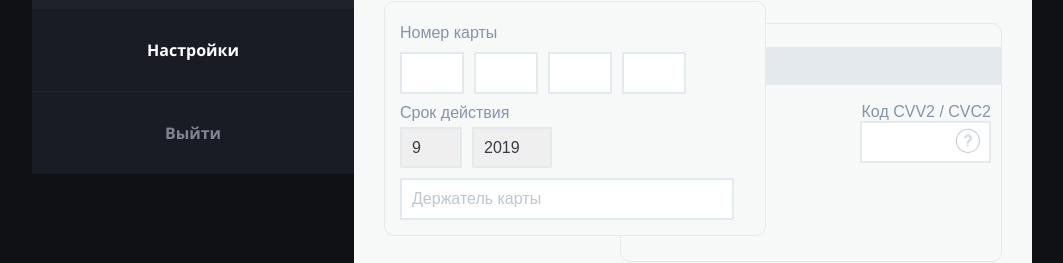
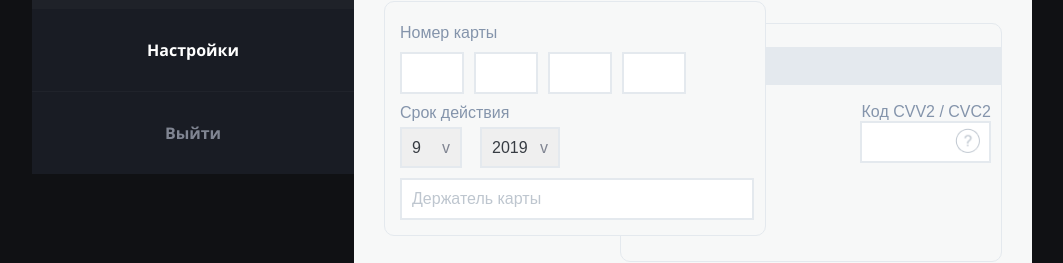
Before and after one commit to Spanri/card-payment-page, a Vue app: page /payment in a window 1280 px wide. Shown: the part 318-581 px from the top of the page, without its empty margins (108-1171 px from the left). Built offline with nearby package versions, Linux system fonts and the light colour scheme.

Commit message:
fix bugs in IE

```diff
--- a/src/App.vue
+++ b/src/App.vue
@@ -52,6 +52,7 @@ export default {
 
   #app {
     min-height: 100vh;
+    height: 100%;
     flex-direction: column;
     justify-content: flex-start;
     padding: 0;
--- a/src/assets/scss/_general.scss
+++ b/src/assets/scss/_general.scss
@@ -1,5 +1,15 @@
 [v-cloak] {
   display: none;
+}
+
+html, body, #app-wrapper {
+  min-height: 100vh;
+  //height: 100%;
+}
+
+html, body {
+  display: flex; /*  IE need this for its 'min-height' bug  */
+  flex-direction: column;
 }
 
 ::selection {
--- a/src/components/PaymentExtCard.vue
+++ b/src/components/PaymentExtCard.vue
@@ -109,36 +109,6 @@ input, select {
     margin-left: 10px;
   }
 
-  &__select {
-    position: relative;
-    display: inline;
-    margin: 10px 0;
-
-    &_month {
-      margin-right: 10px;
-    }
-
-    &:after {
-      content: "v";
-      width: 0;
-      height: 0;
-      position: absolute;
-      pointer-events: none;
-    }
-
-    &:after {
-      top: -10px;
-      right: 35px;
-      border-top: 8px solid black;
-      opacity: 0.5;
-    }
-
-  }
-
-  &__cardholder {
-    width: calc(100% - 20px);
-  }
-
   &__input-code div {
     position: absolute;
 
--- a/src/components/PaymentExtCardExpirationDate.vue
+++ b/src/components/PaymentExtCardExpirationDate.vue
@@ -3,6 +3,7 @@
     <span>Срок действия</span>
     <br>
     <!-- Месяц срока действия -->
+    <div class="expiration-date__select-wrapper">
       <select
         class="expiration-date__select expiration-date__select_month"
         v-model="month" placeholder="ffff"
@@ -11,7 +12,9 @@
           {{index + 1}}
         </option>
       </select>
+    </div>
     <!-- Год срока действия -->
+    <div class="expiration-date__select-wrapper">
       <select
         class="expiration-date__select expiration-date__select_year"
         v-model="year"
@@ -20,6 +23,7 @@
           {{index + 1980}}
         </option>
       </select>
+    </div>
   </div>
 </template>
 
@@ -79,13 +83,14 @@ export default {
   &__select {
     @include input;
 
-    position: relative;
-    display: inline;
-    margin: 10px 0;
-
     appearance: none;
     padding-right: 30px;
     margin: 5px 10px 10px 0;
+
+    &-wrapper {
+      position: relative;
+      display: inline;
+    }
 
     &_month {
       margin-right: 10px;
@@ -99,15 +104,17 @@ export default {
       cursor: pointer;
     }
 
+    &-wrapper:after {
+      content: "v";
+      font-family: OpenSans, sans-serif;
+      color: $color-gray-medium;
 
-
-    &:after {
-      content: "v";
-      color: black;
       width: 0;
       height: 0;
-      position: absolute;
-      pointer-events: none;
+      position: relative;
+      top: 0px;
+      left: -30px;
+      cursor: pointer;
     }
 
   }
--- a/src/views/Payment.vue
+++ b/src/views/Payment.vue
@@ -51,7 +51,7 @@ export default {
           month: (new Date()).getMonth(),
           year: (new Date()).getFullYear(),
         },
-        cardHolder: '',
+        cardHolder: null,
       },
       intCard: {
         cardCode: '',
@@ -235,6 +235,10 @@ input, select {
 
 @media (max-width: 768px) {
 
+  .payment {
+    height: 1000px;
+  }
+
   .card {
     position: static;
     height: auto;
```
Also changed, not shown: src/main.js (line endings or trailing spaces), 1 other file (tests, documents, lock files or other folders). Lines whose indentation alone changed are shown as unchanged.
